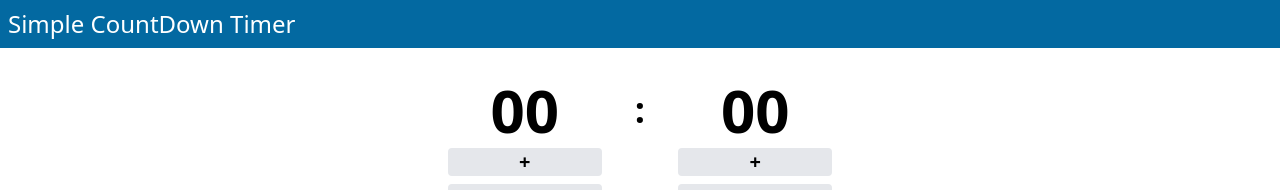
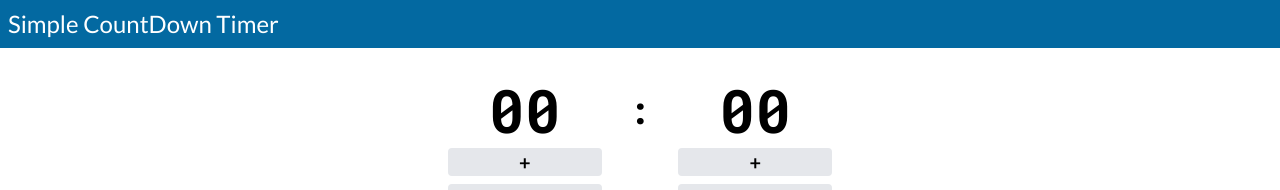
Before and after one commit to sakelog/nextjs_timer_new, a Next.js app: page / in a window 1280 px wide. Shown: the top 190 px of the page. Built offline with nearby package versions, Linux system fonts and the light colour scheme.

Commit message:
フォント設定

```diff
--- a/src/components/RemainTimeItem.tsx
+++ b/src/components/RemainTimeItem.tsx
@@ -8,7 +8,7 @@ type PropsType = {
 const RemainTimeItem = (props: PropsType) => {
   return (
     <div className="col-span-2 text-center grid grid-rows-2">
-      <div className="text-4xl md:text-6xl font-bold my-2 items-center">
+      <div className="text-4xl md:text-6xl font-bold my-2 items-center font-time">
         {props.remainTimeString}
       </div>
       <div className="flex flex-col space-y-2">{props.button}</div>
--- a/src/pages/index.tsx
+++ b/src/pages/index.tsx
@@ -66,7 +66,7 @@ const Home: NextPage = () => {
   }, []);
 
   return (
-    <div className="flex flex-col min-h-screen">
+    <div className="flex flex-col min-h-screen font-sans">
       <Head>
         <title>SimpleCountDownTimer</title>
         <meta
@@ -74,6 +74,16 @@ const Home: NextPage = () => {
           content="Next.jsで作成したカウントダウンタイマー"
         />
         <link rel="icon" href="/favicon.ico" />
+        <link rel="preconnect" href="https://fonts.googleapis.com" />
+        <link
+          rel="preconnect"
+          href="https://fonts.gstatic.com"
+          crossOrigin="anonymous"
+        />
+        <link
+          href="https://fonts.googleapis.com/css2?family=Lato:wght@400;700&family=Roboto+Mono:wght@700&display=swap"
+          rel="stylesheet"
+        />
       </Head>
 
       <header className="mb-2 p-2 bg-sky-700 text-white">
@@ -93,7 +103,9 @@ const Home: NextPage = () => {
               }
             />
             <div className="text-center grid grid-rows-2 items-center">
-              <span className="text-2xl md:text-4xl font-bold">:</span>
+              <span className="text-2xl md:text-4xl font-bold font-time">
+                :
+              </span>
             </div>
             <RemainTimeItem
               remainTimeString={secondConverter(remainTime)}
--- a/tailwind.config.js
+++ b/tailwind.config.js
@@ -4,7 +4,19 @@ module.exports = {
     './src/components/**/*.{js,ts,jsx,tsx}',
   ],
   theme: {
-    extend: {},
+    extend: {
+      fontFamily: {
+        sans: [
+          'Lato',
+          '"Hiragino Sans"',
+          '"Hiragino Kaku Gothic ProN"',
+          '"Yu Gothic"',
+          'Meiryo',
+          'sans-serif',
+        ],
+        time: ['"Roboto Mono"', 'monospace'],
+      },
+    },
   },
   plugins: [],
 };
```
